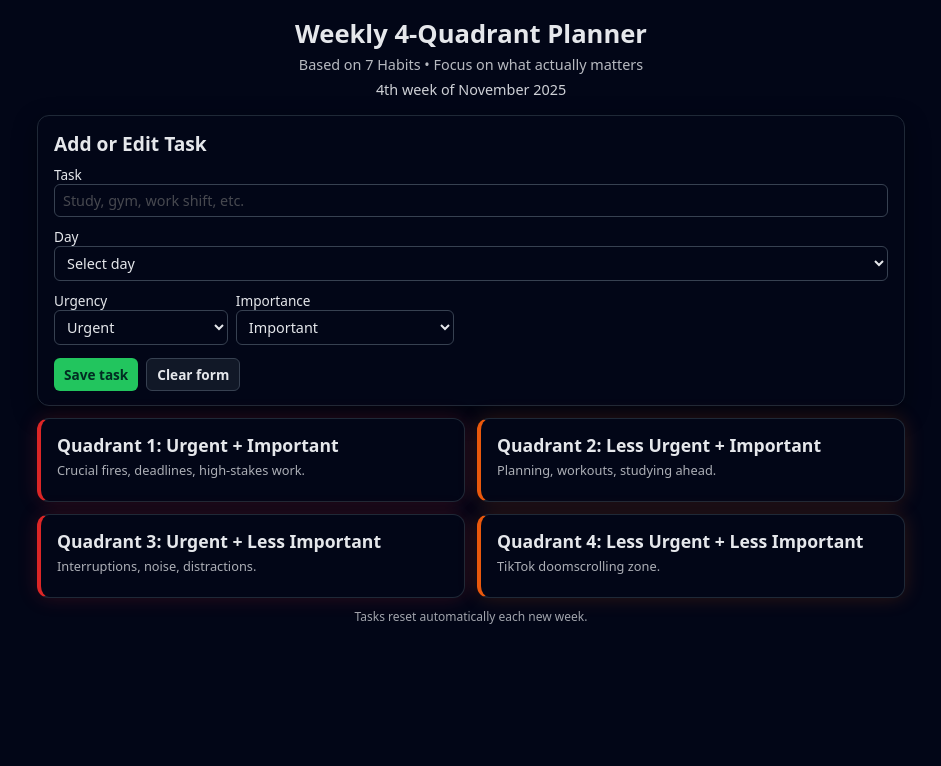
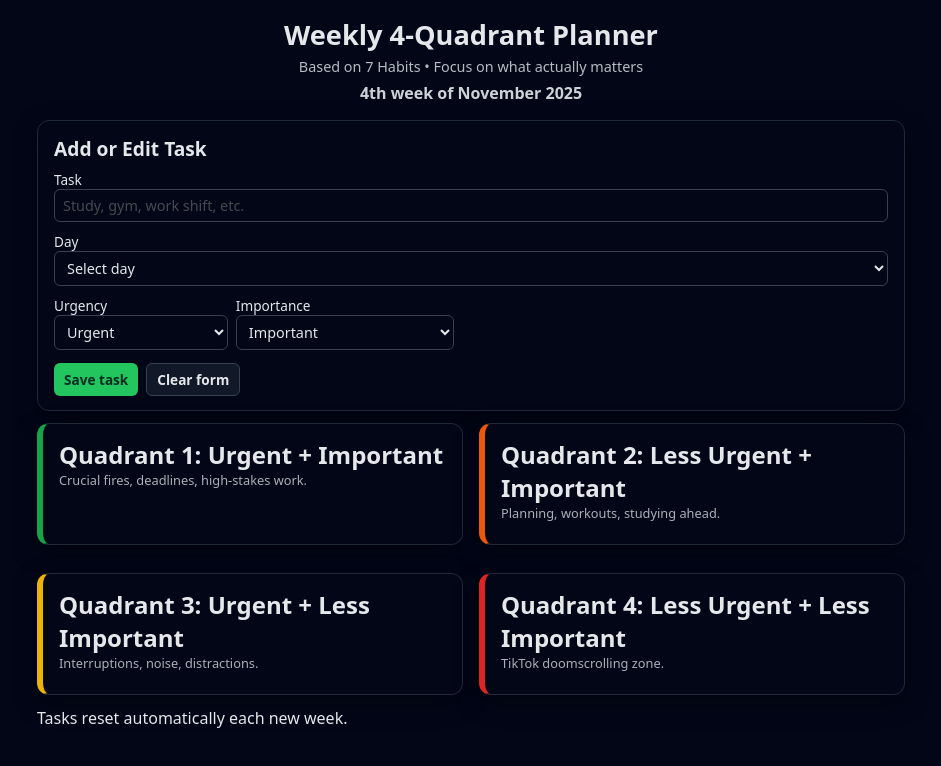
Before and after one commit to Ferragamo1/ferragamo1.github.io, a plain HTML site: page index.html in a window 1280 px wide. Shown: the whole page, without its empty margins (169-1110 px from the left). Drawn offline with Linux system fonts and the light colour scheme.

Commit message:
Refactor styles for improved layout and readability

```diff
--- a/style.css
+++ b/style.css
@@ -9,6 +9,7 @@ body {
   background: #020617;
   color: #e5e7eb;
   padding: 16px;
+  font-size: 16px;
 }
 
 .top-bar {
@@ -17,7 +18,7 @@ body {
 }
 
 .top-bar h1 {
-  font-size: 1.6rem;
+  font-size: 1.7rem;
   margin-bottom: 4px;
 }
 
@@ -28,7 +29,8 @@ body {
 
 .week-display {
   margin-top: 6px;
-  font-size: 0.9rem;
+  font-size: 1rem;
+  font-weight: 600;
   opacity: 0.9;
 }
 
@@ -95,10 +97,6 @@ button:hover {
   filter: brightness(1.1);
 }
 
-button:active {
-  transform: scale(0.98);
-}
-
 button[type="submit"] {
   background: #22c55e;
   color: #022c22;
@@ -115,35 +113,16 @@ button[type="submit"] {
   color: #fee2e2;
 }
 
-.quadrant h2 {
-  margin-bottom: 4px;
-  font-size: 1.1rem;
-}
+/* Quadrant Colors You Wanted */
+.q1 { border-left: 6px solid #16a34a; }  /* GREEN */
+.q2 { border-left: 6px solid #ea580c; }  /* ORANGE */
+.q3 { border-left: 6px solid #eab308; }  /* YELLOW */
+.q4 { border-left: 6px solid #dc2626; }  /* RED */
 
 .quad-desc {
   font-size: 0.8rem;
   opacity: 0.75;
   margin-bottom: 8px;
-}
-
-.q1 {
-  border-left: 4px solid #dc2626;
-  box-shadow: 0 0 20px rgba(220, 38, 38, 0.2);
-}
-
-.q2 {
-  border-left: 4px solid #ea580c;
-  box-shadow: 0 0 20px rgba(234, 88, 12, 0.2);
-}
-
-.q3 {
-  border-left: 4px solid #dc2626;
-  box-shadow: 0 0 20px rgba(220, 38, 38, 0.2);
-}
-
-.q4 {
-  border-left: 4px solid #ea580c;
-  box-shadow: 0 0 20px rgba(234, 88, 12, 0.2);
 }
 
 .tasks-list {
@@ -169,7 +148,6 @@ button[type="submit"] {
   opacity: 0.8;
   margin-bottom: 2px;
   text-transform: uppercase;
-  letter-spacing: 0.03em;
 }
 
 .task-title {
@@ -179,7 +157,6 @@ button[type="submit"] {
 
 .task-badges {
   display: flex;
-  flex-wrap: wrap;
   gap: 4px;
   margin-bottom: 6px;
 }
@@ -191,43 +168,21 @@ button[type="submit"] {
   font-weight: 600;
 }
 
-/* Urgency colors */
-.urgency-urgent {
-  background: #dc2626;
-  color: #fef2f2;
-}
+/* Urgency badges */
+.urgency-urgent { background: #dc2626; color: #fff; }
+.urgency-less   { background: #ea580c; color: #fff; }
 
-.urgency-less {
-  background: #ea580c;
-  color: #fff7ed;
-}
-
-/* Importance colors */
-.importance-important {
-  background: #16a34a;
-  color: #ecfdf5;
-}
-
-.importance-less {
-  background: #eab308;
-  color: #fefce8;
-}
+/* Importance badges */
+.importance-important { background: #16a34a; color: #fff; }
+.importance-less      { background: #eab308; color: #000; }
 
 .task-actions {
   display: flex;
   gap: 6px;
-  flex-wrap: wrap;
 }
 
-.footer {
-  text-align: center;
-  margin-top: 10px;
-  font-size: 0.75rem;
-  opacity: 0.7;
-}
-
-/* Mobile first */
-@media (min-width: 768px) {
+/* Desktop grid */
+@media (min-width: 770px) {
   body {
     max-width: 900px;
     margin: 0 auto;
@@ -236,10 +191,6 @@ button[type="submit"] {
   .quadrants {
     display: grid;
     grid-template-columns: repeat(2, 1fr);
-    gap: 12px;
-  }
-
-  .quadrant.card {
-    margin-bottom: 0;
+    gap: 16px;
   }
 }
```
